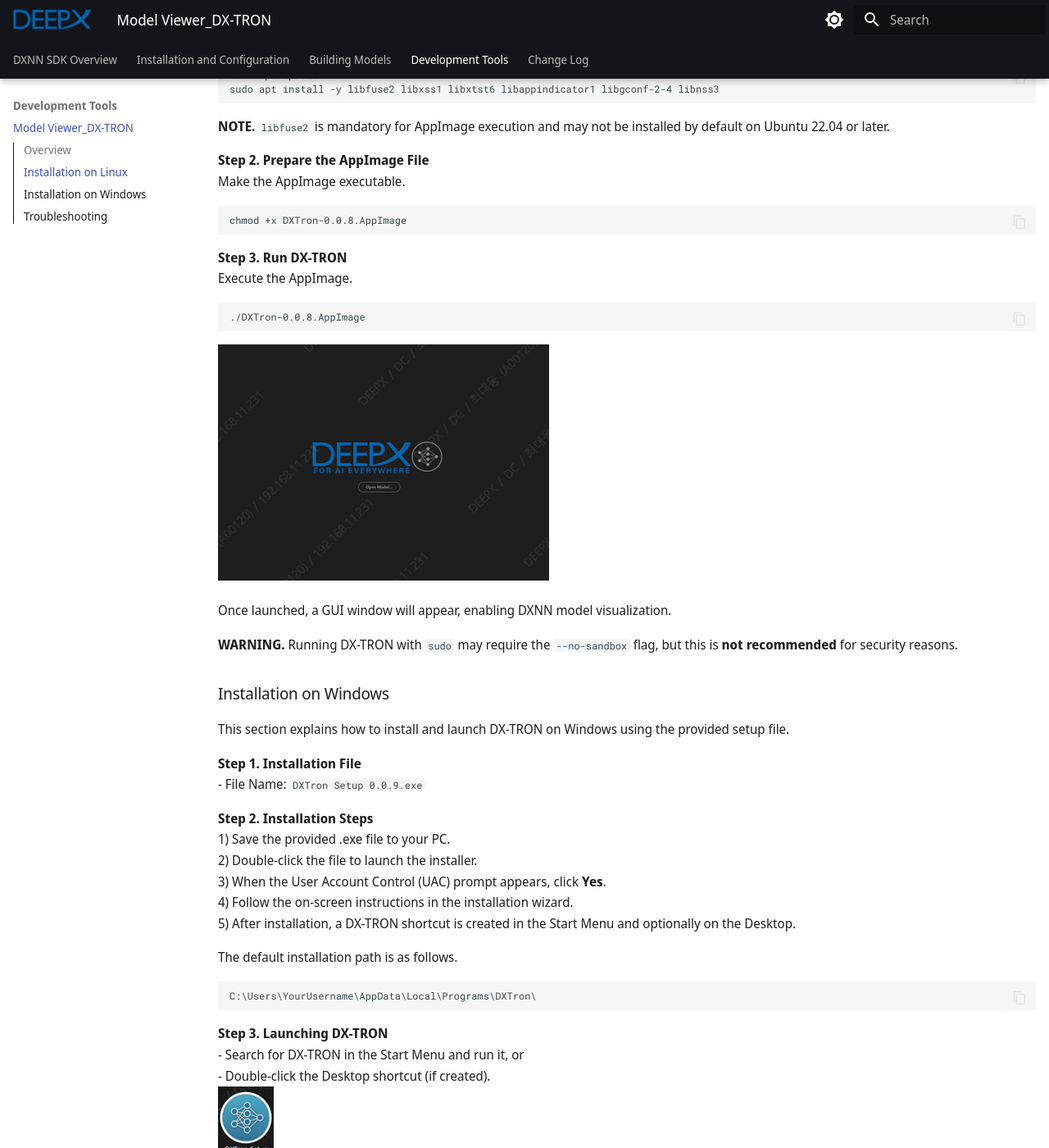
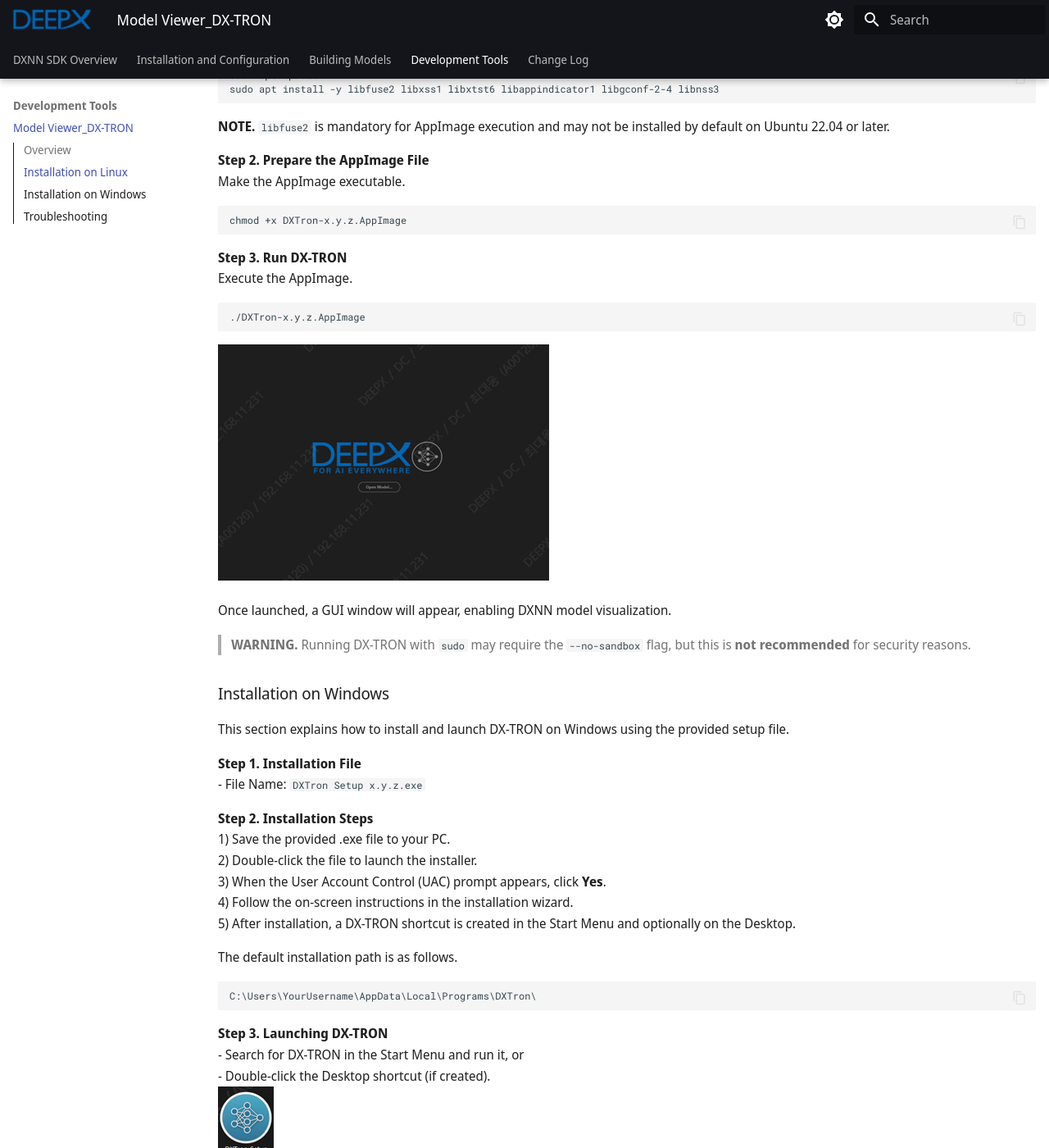
Before and after one commit to DEEPX-AI/dx-compiler, an MkDocs documentation site: the page built from source/docs/04_01_Model_Viewer_DX-TRON.md, in a window 1280 px wide and 1400 px high, scrolled down 878 px. Shown: the whole window at 82% size. Built offline with MkDocs 1.6.1 and Material for MkDocs 9.7.7, drawn with Linux system fonts in a browser that asks for light colours; some of the changed text lies outside the part shown.

````diff
--- a/source/docs/04_01_Model_Viewer_DX-TRON.md
+++ b/source/docs/04_01_Model_Viewer_DX-TRON.md
@@ -31,27 +31,27 @@ sudo apt install -y libfuse2 libxss1 libxtst6 libappindicator1 libgconf-2-4 libn
 Make the AppImage executable.
 
 ```
-chmod +x DXTron-0.0.8.AppImage
+chmod +x DXTron-x.y.z.AppImage
 ```
 
 **Step 3. Run DX-TRON**
 Execute the AppImage.
 
 ```
-./DXTron-0.0.8.AppImage
+./DXTron-x.y.z.AppImage
 ```
 
 ![Figure. DX-Tron GUI Window](../resources/dx-tron_GUI_window.png)
 
 Once launched, a GUI window will appear, enabling DXNN model visualization.
 
-**WARNING.** Running DX-TRON with `sudo` may require the `--no-sandbox` flag, but this is **not recommended** for security reasons.
+>**WARNING.** Running DX-TRON with `sudo` may require the `--no-sandbox` flag, but this is **not recommended** for security reasons.
 
 ### Installation on Windows
 This section explains how to install and launch DX-TRON on Windows using the provided setup file.
 
 **Step 1. Installation File**
-- File Name: `DXTron Setup 0.0.9.exe`
+- File Name: `DXTron Setup x.y.z.exe`
 
 **Step 2. Installation Steps**
   1) Save the provided .exe file to your PC.
@@ -84,7 +84,7 @@ Perform the following checks in order.
   - Ensure the file is executable.
 
 ```
-chmod +x DXTron-0.0.8.AppImage
+chmod +x DXTron-x.y.z.AppImage
 ```
 
   2) Verify Required Libraries (Linux)
````
Also changed, not shown: README.md (+26 -4 lines), source/docs/03_Building_Models.md (+12 -0 lines), 3 other files.
